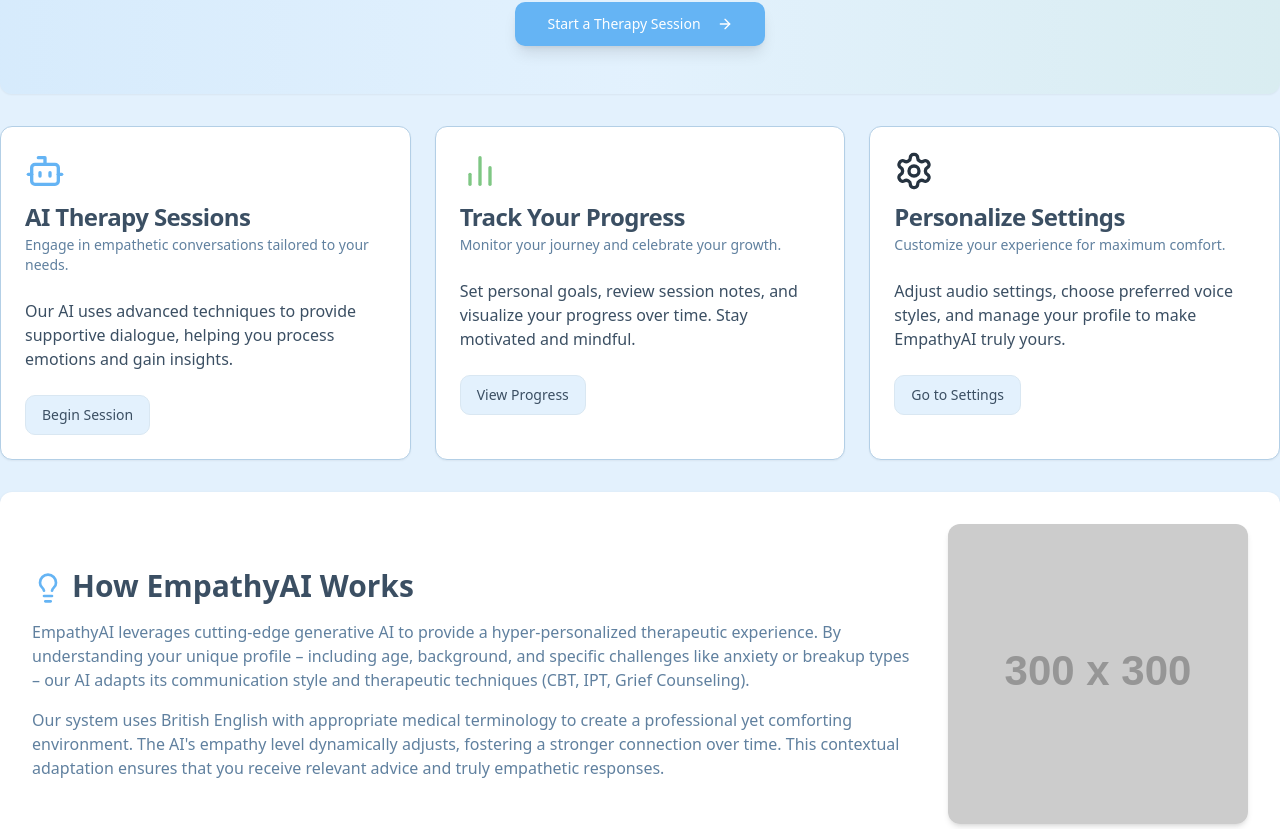
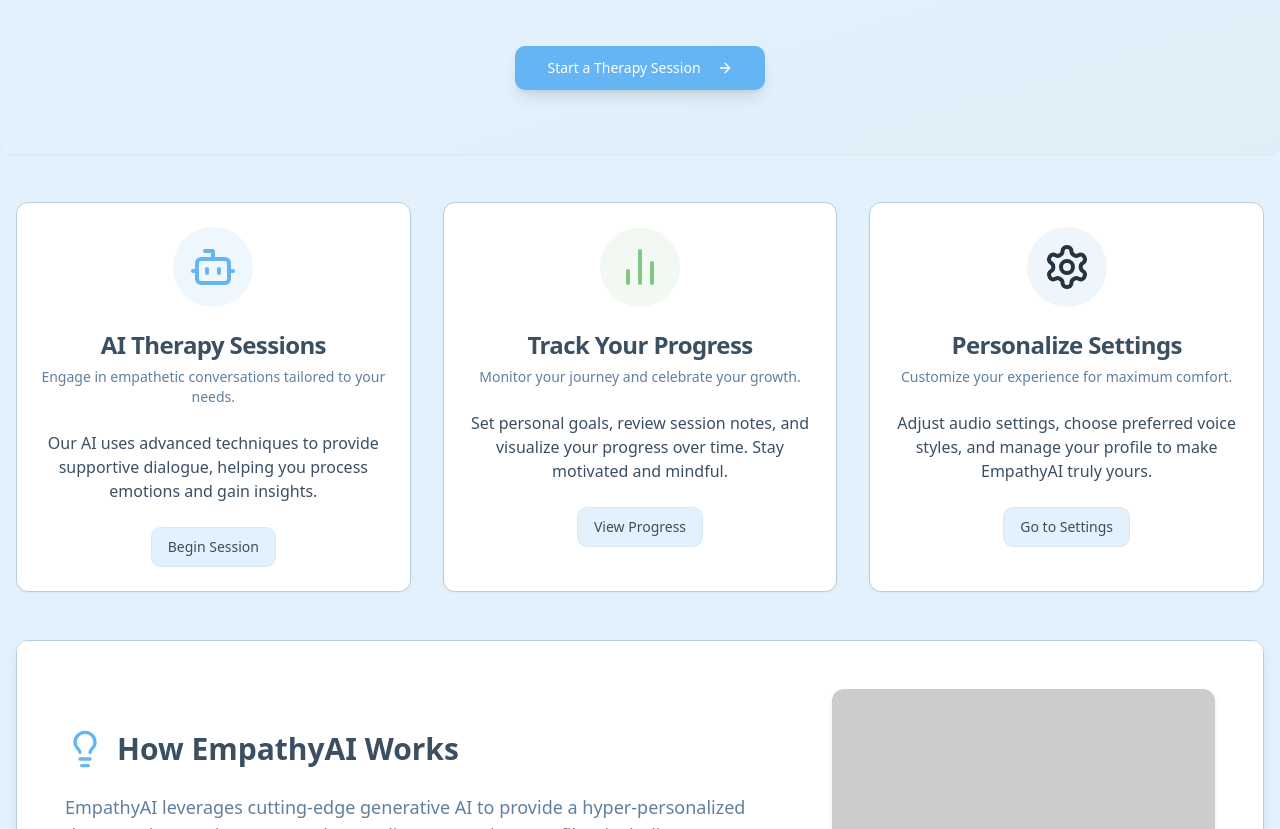
Before and after one commit to manas284/empathy, a Next.js app: page /dashboard in a window 1280 px wide. Shown: the part 331-1160 px from the top of the page. Built offline with nearby package versions, Linux system fonts and the light colour scheme.

Commit message:
make more butiful ui

```diff
--- a/src/app/dashboard/page.tsx
+++ b/src/app/dashboard/page.tsx
@@ -1,74 +1,83 @@
+
 import Link from 'next/link';
 import { Button } from '@/components/ui/button';
 import { Card, CardHeader, CardTitle, CardDescription, CardContent, CardFooter } from '@/components/ui/card';
 import { AppShell } from '@/components/AppShell';
-import { Bot, BarChart2, Settings, ArrowRight, Lightbulb } from 'lucide-react';
+import { Bot, BarChart2, Settings, ArrowRight, Lightbulb, BrainCircuit } from 'lucide-react';
 import Image from 'next/image';
 
 export default function DashboardPage() {
   return (
     <AppShell>
-      <div className="flex flex-col space-y-8">
-        <section className="text-center py-12 bg-gradient-to-r from-primary/10 via-background to-accent/10 rounded-lg shadow-sm">
-          <h1 className="text-4xl font-bold tracking-tight text-foreground sm:text-5xl md:text-6xl">
+      <div className="flex flex-col space-y-12">
+        <section className="text-center py-16 bg-gradient-to-br from-primary/5 via-background to-accent/5 rounded-xl shadow-sm">
+          <div className="container mx-auto px-4">
+            <h1 className="text-5xl font-bold tracking-tight text-foreground sm:text-6xl md:text-7xl">
               Welcome to <span className="text-primary">EmpathyAI</span>
             </h1>
-          <p className="mt-6 max-w-2xl mx-auto text-lg leading-8 text-muted-foreground">
+            <p className="mt-8 max-w-2xl mx-auto text-xl leading-8 text-muted-foreground">
               Your personalized AI companion for navigating life's challenges and fostering emotional wellbeing.
             </p>
-          <div className="mt-10">
-            <Button size="lg" asChild className="shadow-lg hover:shadow-xl transition-shadow">
+            <div className="mt-12">
+              <Button size="lg" asChild className="shadow-lg hover:shadow-xl transition-shadow duration-300 ease-in-out transform hover:scale-105">
                 <Link href="/therapy">
                   Start a Therapy Session <ArrowRight className="ml-2 h-5 w-5" />
                 </Link>
               </Button>
             </div>
+          </div>
         </section>
 
-        <section>
-          <div className="grid gap-6 md:grid-cols-2 lg:grid-cols-3">
-            <Card className="hover:shadow-lg transition-shadow">
-              <CardHeader>
-                <Bot className="h-10 w-10 text-primary mb-2" />
-                <CardTitle>AI Therapy Sessions</CardTitle>
+        <section className="container mx-auto px-4">
+          <div className="grid gap-8 md:grid-cols-2 lg:grid-cols-3">
+            <Card className="hover:shadow-xl transition-shadow duration-300 ease-in-out rounded-lg">
+              <CardHeader className="items-center text-center">
+                <div className="p-4 bg-primary/10 rounded-full inline-block mb-4">
+                  <Bot className="h-12 w-12 text-primary" />
+                </div>
+                <CardTitle className="text-2xl">AI Therapy Sessions</CardTitle>
                 <CardDescription>Engage in empathetic conversations tailored to your needs.</CardDescription>
               </CardHeader>
-              <CardContent>
+              <CardContent className="text-center">
                 <p>Our AI uses advanced techniques to provide supportive dialogue, helping you process emotions and gain insights.</p>
               </CardContent>
-              <CardFooter>
+              <CardFooter className="justify-center">
                 <Button variant="outline" asChild>
                   <Link href="/therapy">Begin Session</Link>
                 </Button>
               </CardFooter>
             </Card>
 
-            <Card className="hover:shadow-lg transition-shadow">
-              <CardHeader>
-                <BarChart2 className="h-10 w-10 text-accent mb-2" />
-                <CardTitle>Track Your Progress</CardTitle>
+            <Card className="hover:shadow-xl transition-shadow duration-300 ease-in-out rounded-lg">
+              <CardHeader className="items-center text-center">
+                <div className="p-4 bg-accent/10 rounded-full inline-block mb-4">
+                  <BarChart2 className="h-12 w-12 text-accent" />
+                </div>
+                <CardTitle className="text-2xl">Track Your Progress</CardTitle>
                 <CardDescription>Monitor your journey and celebrate your growth.</CardDescription>
               </CardHeader>
-              <CardContent>
+              <CardContent className="text-center">
                 <p>Set personal goals, review session notes, and visualize your progress over time. Stay motivated and mindful.</p>
               </CardContent>
-              <CardFooter>
+              <CardFooter className="justify-center">
                 <Button variant="outline" asChild>
                   <Link href="/progress">View Progress</Link>
                 </Button>
               </CardFooter>
             </Card>
 
-            <Card className="hover:shadow-lg transition-shadow">
-              <CardHeader>
-                <Settings className="h-10 w-10 text-secondary-foreground mb-2" />
-                <CardTitle>Personalize Settings</CardTitle>
+            <Card className="hover:shadow-xl transition-shadow duration-300 ease-in-out rounded-lg">
+              <CardHeader className="items-center text-center">
+                 <div className="p-4 bg-secondary/20 rounded-full inline-block mb-4">
+                  <Settings className="h-12 w-12 text-secondary-foreground" />
+                </div>
+                <CardTitle className="text-2xl">Personalize Settings</CardTitle>
                 <CardDescription>Customize your experience for maximum comfort.</CardDescription>
               </CardHeader>
-              <CardContent>
+              <CardContent className="text-center">
                 <p>Adjust audio settings, choose preferred voice styles, and manage your profile to make EmpathyAI truly yours.</p>
               </CardContent>
-              <CardFooter>
+              <CardFooter className="justify-center">
                 <Button variant="outline" asChild>
                   <Link href="/settings">Go to Settings</Link>
                 </Button>
@@ -77,31 +86,35 @@
           </div>
         </section>
 
-        <section className="mt-12 p-8 bg-card rounded-lg shadow">
-          <div className="flex flex-col md:flex-row items-center gap-8">
+        <section className="container mx-auto px-4">
+          <Card className="overflow-hidden rounded-lg shadow-lg">
+            <div className="p-8 md:p-12 bg-card">
+              <div className="flex flex-col lg:flex-row items-center gap-8 lg:gap-12">
                 <div className="flex-1">
-              <h2 className="text-3xl font-semibold text-foreground mb-4">
-                <Lightbulb className="inline-block h-8 w-8 mr-2 text-primary" />
+                  <h2 className="text-3xl font-semibold text-foreground mb-6 flex items-center">
+                    <Lightbulb className="h-10 w-10 mr-3 text-primary" />
                     How EmpathyAI Works
                   </h2>
-              <p className="text-muted-foreground mb-4">
+                  <p className="text-muted-foreground mb-4 text-lg">
                     EmpathyAI leverages cutting-edge generative AI to provide a hyper-personalized therapeutic experience. By understanding your unique profile – including age, background, and specific challenges like anxiety or breakup types – our AI adapts its communication style and therapeutic techniques (CBT, IPT, Grief Counseling).
                   </p>
-              <p className="text-muted-foreground">
+                  <p className="text-muted-foreground text-lg">
                     Our system uses British English with appropriate medical terminology to create a professional yet comforting environment. The AI's empathy level dynamically adjusts, fostering a stronger connection over time. This contextual adaptation ensures that you receive relevant advice and truly empathetic responses.
                   </p>
                 </div>
-            <div className="flex-shrink-0">
+                <div className="flex-shrink-0 w-full lg:w-1/3 mt-6 lg:mt-0">
                   <Image
-                src="https://placehold.co/300x300.png"
+                    src="https://placehold.co/400x400.png"
                     alt="AI working illustration"
-                width={300}
-                height={300}
-                className="rounded-lg shadow-md"
+                    width={400}
+                    height={400}
+                    className="rounded-lg shadow-md object-cover"
                     data-ai-hint="abstract ai brain"
                   />
                 </div>
               </div>
+            </div>
+          </Card>
         </section>
 
       </div>
```
Lines whose indentation alone changed are shown as unchanged.
